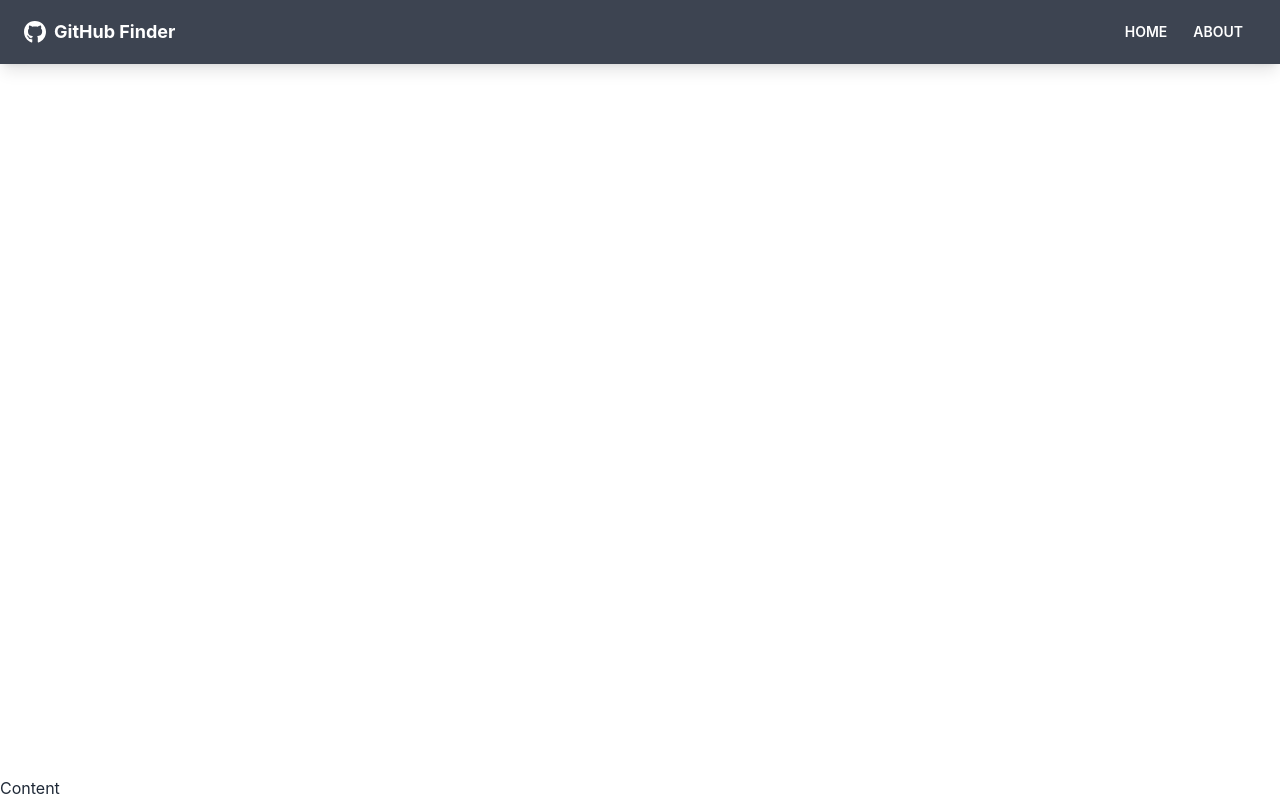
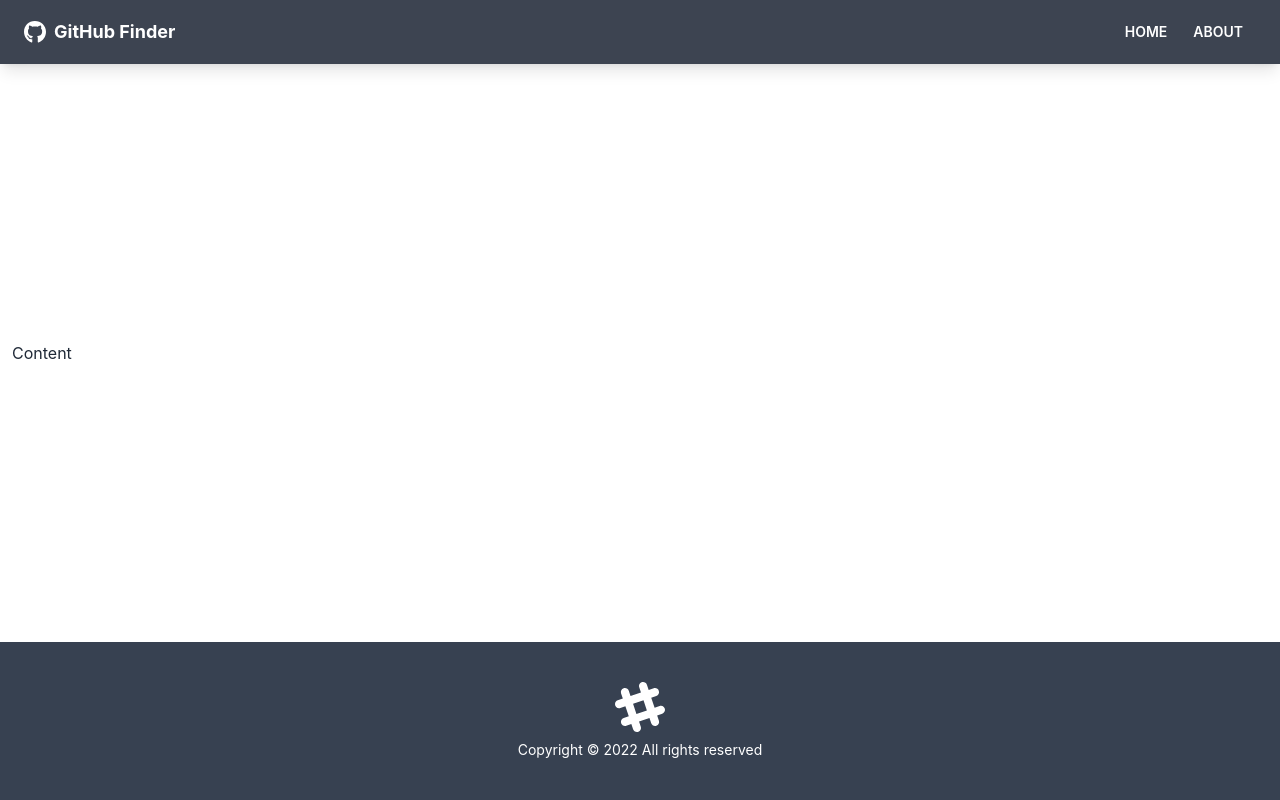
Before and after one commit to peter-hinch/udemy-react-front-to-back-2022-github-finder-app, a React (Create React App) app: page /about in a window 1280 px wide. Built offline with nearby package versions, Linux system fonts and the light colour scheme.

Commit message:
Add Footer component.

```diff
--- a/src/App.js
+++ b/src/App.js
@@ -1,4 +1,5 @@
 import { BrowserRouter as Router, Routes, Route } from 'react-router-dom';
+import Footer from './components/layout/Footer';
 import Navbar from './components/layout/Navbar';
 
 function App() {
@@ -6,7 +7,8 @@
     <Router>
       <div className="flex flex-col justify-between h-screen">
         <Navbar />
-        <main>Content</main>
+        <main className="container mx-auto px-3 pb-12">Content</main>
+        <Footer />
       </div>
       <Routes></Routes>
     </Router>
--- /dev/null
+++ b/src/components/layout/Footer.jsx
@@ -0,0 +1,24 @@
+function Footer() {
+  const footerYear = new Date().getFullYear();
+
+  return (
+    <footer className="footer p-10 bg-gray-700 text-primary-content footer-center">
+      <div>
+        <svg
+          width="50"
+          height="50"
+          viewBox="0 0 24 24"
+          xmlns="http://www.w3.org/2000/svg"
+          fillRule="evenodd"
+          clipRule="evenodd"
+          className="inline-block fill-current"
+        >
+          <path d="M22.672 15.226l-2.432.811.841 2.515c.33 1.019-.209 2.127-1.23 2.456-1.15.325-2.148-.321-2.463-1.226l-.84-2.518-5.013 1.677.84 2.517c.391 1.203-.434 2.542-1.831 2.542-.88 0-1.601-.564-1.86-1.314l-.842-2.516-2.431.809c-1.135.328-2.145-.317-2.463-1.229-.329-1.018.211-2.127 1.231-2.456l2.432-.809-1.621-4.823-2.432.808c-1.355.384-2.558-.59-2.558-1.839 0-.817.509-1.582 1.327-1.846l2.433-.809-.842-2.515c-.33-1.02.211-2.129 1.232-2.458 1.02-.329 2.13.209 2.461 1.229l.842 2.515 5.011-1.677-.839-2.517c-.403-1.238.484-2.553 1.843-2.553.819 0 1.585.509 1.85 1.326l.841 2.517 2.431-.81c1.02-.33 2.131.211 2.461 1.229.332 1.018-.21 2.126-1.23 2.456l-2.433.809 1.622 4.823 2.433-.809c1.242-.401 2.557.484 2.557 1.838 0 .819-.51 1.583-1.328 1.847m-8.992-6.428l-5.01 1.675 1.619 4.828 5.011-1.674-1.62-4.829z"></path>
+        </svg>
+        <p>Copyright &copy; {footerYear} All rights reserved</p>
+      </div>
+    </footer>
+  );
+}
+
+export default Footer;
```
